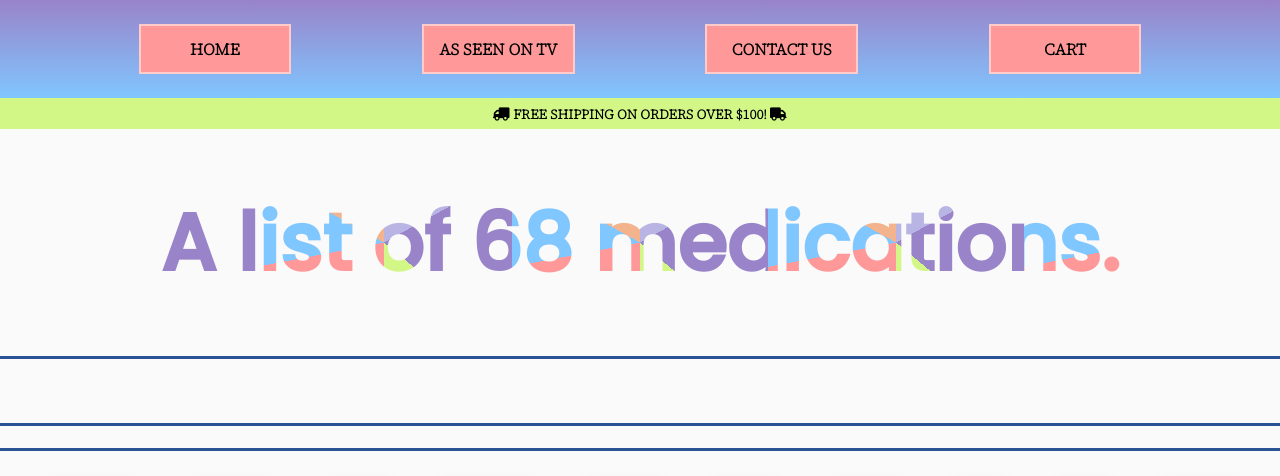
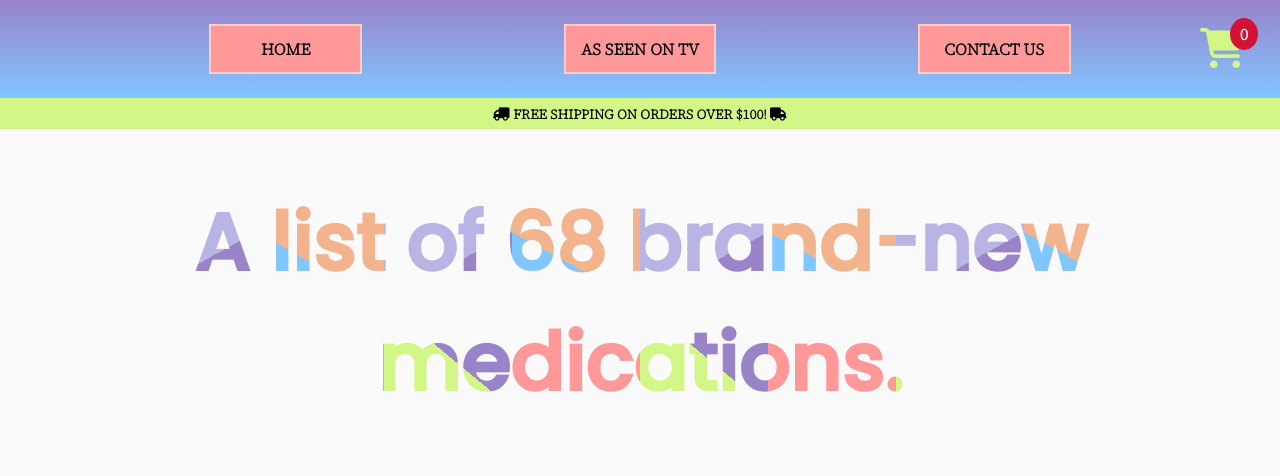
Before and after one commit to estr19/week-six-meds, a React (Create React App) app: page / in a window 1280 px wide. Shown: the top 476 px of the page. Built offline with nearby package versions, Linux system fonts and the light colour scheme.

Commit message:
added cart

```diff
--- a/src/App.css
+++ b/src/App.css
@@ -5,6 +5,61 @@ body {
   margin: 0;
   background-color: #fafafa;
   font-family: 'Source Serif 4', sans-serif;
+}
+
+.cart {
+  position: absolute;
+  top: 1.75em;
+  right: 2em;
+  min-width: 3em;
+  min-height: 3em;
+  width: 3em;
+  height: 3em;
+  cursor: pointer;
+}
+
+.badge {
+  position: absolute;
+  top: -10px;
+  right: -10px;
+  padding: 5px 10px;
+  border-radius: 50%;
+  font-size: 1em;
+  font-weight: 700;
+  color: white;
+  background-color: #d31334;
+}
+
+#items {
+  /* display: none; */
+  position: absolute;
+  top: 5em;
+  right: 2em;
+  background-color: #f2b38d;
+  text-align: left;
+  border: 3px solid #9983c9;
+}
+
+#icon {
+  font-size: 2.5em;
+  color: #d2f787;
+}
+
+ul {
+  text-align: left;
+  list-style: none;
+  margin: 0;
+  padding: 1em;
+}
+
+li {
+  text-align: left;
+  list-style: none;
+  background-color: rgba(255, 255, 255, .50);
+  padding: 0.25em 1em;
+  margin: 0.25em 0em;
+  font-weight: bold;
+  font-size: 1.5em;
 }
 
 nav {
@@ -30,12 +85,6 @@ nav {
   font-weight: 700;
   color: black;
   border: 2px solid #FFCBCB;
-}
-
-ul,
-li {
-  text-align: center;
-  list-style: none;
 }
 
 h1 {
@@ -78,7 +127,7 @@ h1.gradient-text:hover {
 }
 
 span {
-  color: #d31334;
+  color: #2a5294;
 }
 
 p {
--- a/src/App.js
+++ b/src/App.js
@@ -1,7 +1,7 @@
 import React from 'react';
 import {BrowserRouter as Router, Routes, Route, Link} from "react-router-dom";
 import Ads from './Ads';
-import Cart from './Cart';
+// import Cart from './Cart';
 import ContactUs from './ContactUs';
 import Medications from './Medications';
 import './App.css';
@@ -15,12 +15,12 @@ function App() {
           <Link to='/' className='link' >Home</Link>
           <Link to='/ads' className='link' >As Seen on TV</Link>
           <Link to='/contact' className='link' >Contact Us</Link>
-          <Link to='/cart' className='link' >Cart</Link>
+          {/* <Link to='/cart' className='link' >Cart</Link> */}
         </nav>
         <Routes>
           <Route path='/' element={<Medications />}></Route>
           <Route path='/ads' element={<Ads />}></Route>
-          <Route path='/cart' element={<Cart />}></Route>
+          {/* <Route path='/cart' element={<Cart />}></Route> */}
           <Route path='/contact' element={<ContactUs />}></Route>
           <Route path='/home' element={<Medications />}></Route>
         </Routes>
--- a/src/Medications.js
+++ b/src/Medications.js
@@ -7,7 +7,6 @@ import './App.css';
 function Medications() {
   const [meds, setMeds] = useState(data);
   const [cart, setCart] = useState([]);
-  const [showLike, setShowLike] = useState(new Array(data.length).fill(false));
 
 
   const chosenMeds = (keyword) => {
@@ -40,15 +39,28 @@ function Medications() {
     setMeds(newMeds);
   }
 
+  const showList = () => {
+    const x = document.getElementById('items');
+      if (x.style.display === "none") {
+        x.style.display = "block";
+      } else {
+        x.style.display = "none";
+      }
+  }
+
   return(
     <div>
+      <div id='displayCart' className='cart notification' onClick={() => showList()}>
+        <span><i id='icon' className="fas fa-shopping-cart"></i></span>
+        <span className='badge'> {cart.length} </span>
+      </div>
       <div className='container'>
         <h5 className='shipping'><i className="fas fa-truck flip"></i> FREE SHIPPING ON ORDERS OVER $100! <i className="fas fa-truck"></i></h5>
       </div>
       <div className='gradient-text'>
-        <h1>A list of <u>{meds.length}</u> medications.</h1>
+        <h1>A list of <u>{meds.length}</u> brand-new medications.</h1>
       </div>
-      <div className='btn'>
+      <div id='items' style={{display: 'none'}}>
         <ul>
           {cart.map((newElement => {
             const {name} = newElement;
@@ -79,7 +91,7 @@ function Medications() {
 
               </div>
               <div className='container'>
-                <button onClick={() => addItem(id)}>{showLike ? 'Add to Cart' : 'Remove from Cart'}</button>
+                <button onClick={() => addItem(id)}>Add to Cart</button>
               </div>
             </div>
           )
```
